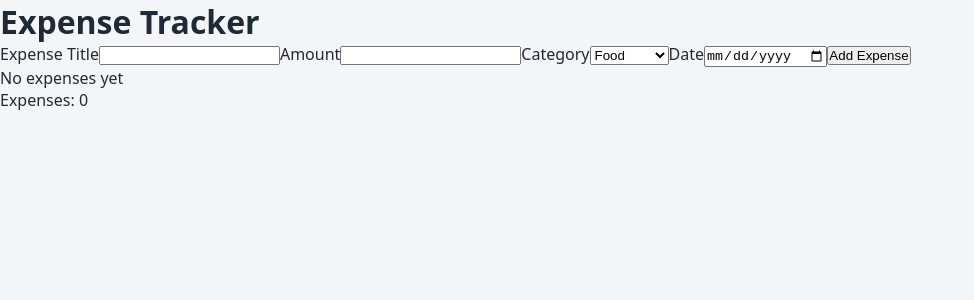
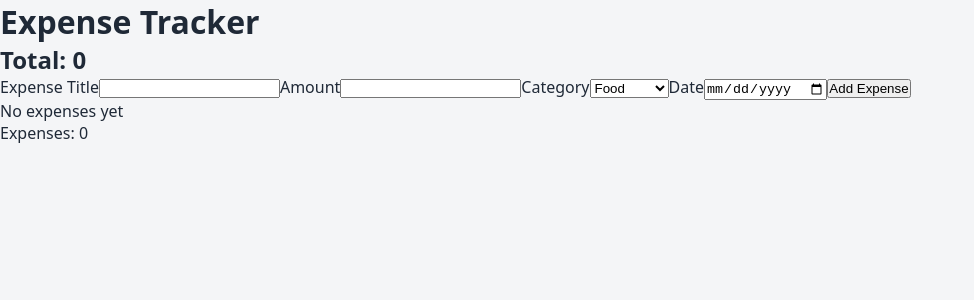
Before and after one commit to Ayeshaa005/expense-tracker, a React (Vite) app: page / in a window 1280 px wide. Shown: the top 300 px of the page, without its empty margins (0-974 px from the left). Built offline with nearby package versions, Linux system fonts and the light colour scheme.

Commit message:
Show total spent at the top

```diff
--- a/src/App.jsx
+++ b/src/App.jsx
@@ -6,15 +6,19 @@ function App() {
 
   function addExpense(expense) {
     setExpenses([expense, ...expenses]);
-  }
+  };
 
   function deleteExpense(id) {
   setExpenses(expenses.filter((expense) => expense.id !== id));
-}
 
+
+};
+
+  const total = expenses.reduce((sum, expense) => sum + expense.amount, 0);
   return (
     <div className="app">
       <h1>Expense Tracker</h1>
+      <h2>Total: {total}</h2>
       <ExpenseForm onAddExpense={addExpense} />
       {expenses.length === 0 ? (
   <p>No expenses yet</p>
```
